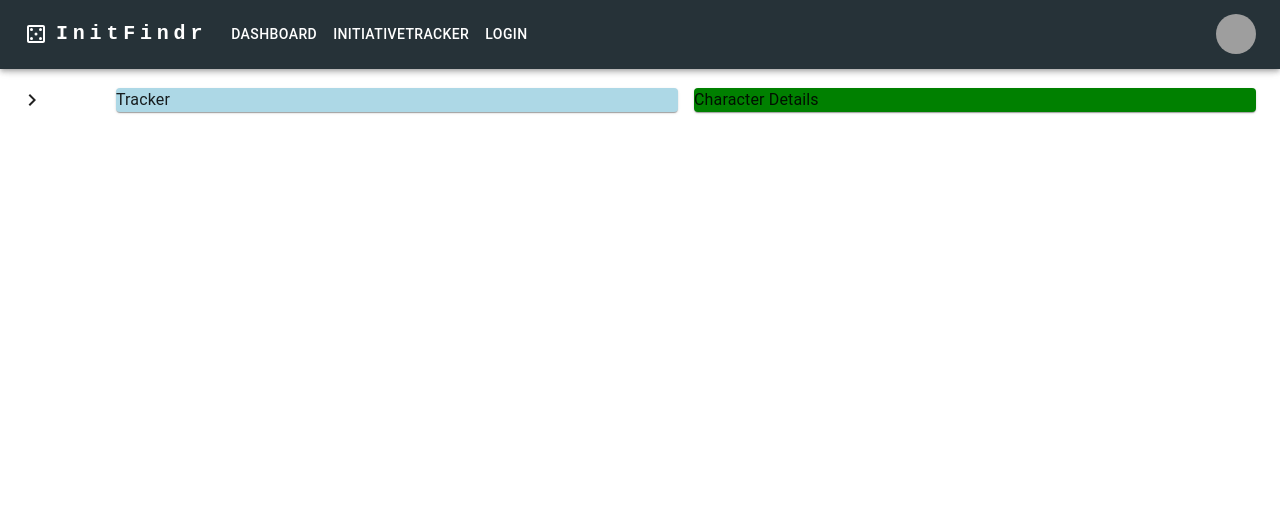
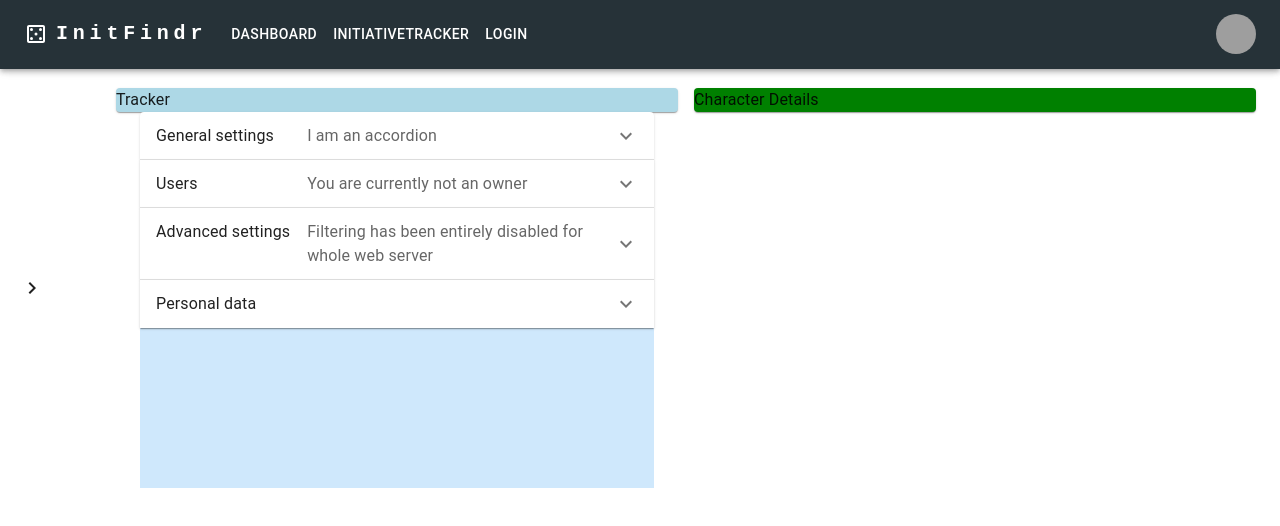
Before and after one commit to Nic-Horton/initiative-finder, a React (Create React App) app: page /tracker in a window 1280 px wide. Shown: the top 526 px of the page. Built offline with nearby package versions, Linux system fonts and the light colour scheme; grey boxes are pictures that could not be loaded.

Commit message:
Created base for InitiativeOrderCard component and imported into InitiativeTracker to view

```diff
--- /dev/null
+++ b/src/Component/InitiativeOrderCard.jsx
@@ -0,0 +1,120 @@
+import React from "react";
+import CssBaseline from "@mui/material/CssBaseline";
+import Box from "@mui/material/Box";
+import Container from "@mui/material/Container";
+import Accordion from "@mui/material/Accordion";
+import AccordionDetails from "@mui/material/AccordionDetails";
+import AccordionSummary from "@mui/material/AccordionSummary";
+import Typography from "@mui/material/Typography";
+import ExpandMoreIcon from "@mui/icons-material/ExpandMore";
+
+export default function InitiativeOrderCard() {
+   const [expanded, setExpanded] = React.useState(false);
+
+   const handleChange = (panel) => (event, isExpanded) => {
+     setExpanded(isExpanded ? panel : false);
+   };
+
+   return (
+     <>
+       <React.Fragment>
+         <CssBaseline />
+         <Container fixed>
+           <Accordion
+             expanded={expanded === "panel1"}
+             onChange={handleChange("panel1")}
+           >
+             <AccordionSummary
+               expandIcon={<ExpandMoreIcon />}
+               aria-controls="panel1bh-content"
+               id="panel1bh-header"
+             >
+               <Typography sx={{ width: "33%", flexShrink: 0 }}>
+                 General settings
+               </Typography>
+               <Typography sx={{ color: "text.secondary" }}>
+                 I am an accordion
+               </Typography>
+             </AccordionSummary>
+             <AccordionDetails>
+               <Typography>
+                 Nulla facilisi. Phasellus sollicitudin nulla et quam mattis
+                 feugiat. Aliquam eget maximus est, id dignissim quam.
+               </Typography>
+             </AccordionDetails>
+           </Accordion>
+           <Accordion
+             expanded={expanded === "panel2"}
+             onChange={handleChange("panel2")}
+           >
+             <AccordionSummary
+               expandIcon={<ExpandMoreIcon />}
+               aria-controls="panel2bh-content"
+               id="panel2bh-header"
+             >
+               <Typography sx={{ width: "33%", flexShrink: 0 }}>
+                 Users
+               </Typography>
+               <Typography sx={{ color: "text.secondary" }}>
+                 You are currently not an owner
+               </Typography>
+             </AccordionSummary>
+             <AccordionDetails>
+               <Typography>
+                 Donec placerat, lectus sed mattis semper, neque lectus feugiat
+                 lectus, varius pulvinar diam eros in elit. Pellentesque
+                 convallis laoreet laoreet.
+               </Typography>
+             </AccordionDetails>
+           </Accordion>
+           <Accordion
+             expanded={expanded === "panel3"}
+             onChange={handleChange("panel3")}
+           >
+             <AccordionSummary
+               expandIcon={<ExpandMoreIcon />}
+               aria-controls="panel3bh-content"
+               id="panel3bh-header"
+             >
+               <Typography sx={{ width: "33%", flexShrink: 0 }}>
+                 Advanced settings
+               </Typography>
+               <Typography sx={{ color: "text.secondary" }}>
+                 Filtering has been entirely disabled for whole web server
+               </Typography>
+             </AccordionSummary>
+             <AccordionDetails>
+               <Typography>
+                 Nunc vitae orci ultricies, auctor nunc in, volutpat nisl.
+                 Integer sit amet egestas eros, vitae egestas augue. Duis vel
+                 est augue.
+               </Typography>
+             </AccordionDetails>
+           </Accordion>
+           <Accordion
+             expanded={expanded === "panel4"}
+             onChange={handleChange("panel4")}
+           >
+             <AccordionSummary
+               expandIcon={<ExpandMoreIcon />}
+               aria-controls="panel4bh-content"
+               id="panel4bh-header"
+             >
+               <Typography sx={{ width: "33%", flexShrink: 0 }}>
+                 Personal data
+               </Typography>
+             </AccordionSummary>
+             <AccordionDetails>
+               <Typography>
+                 Nunc vitae orci ultricies, auctor nunc in, volutpat nisl.
+                 Integer sit amet egestas eros, vitae egestas augue. Duis vel
+                 est augue.
+               </Typography>
+             </AccordionDetails>
+           </Accordion>
+           <Box sx={{ bgcolor: "#cfe8fc", height: "20vh"}} />
+         </Container>
+       </React.Fragment>
+     </>
+   );
+}
--- a/src/Pages/InitiativeTracker.js
+++ b/src/Pages/InitiativeTracker.js
@@ -6,6 +6,7 @@
 import Toolbar from '@mui/material/Toolbar';
 import { Main } from '../Component/Initiative Drawer/Drawer';
 import SearchDrawer from '../Component/Initiative Drawer/Drawer';
+import InitiativeOrderCard from '../Component/InitiativeOrderCard';
 
 function InitiativeTracker() {
 	const [open, setOpen] = React.useState(false);
@@ -20,6 +21,7 @@
 					<Grid container spacing={2}>
 						<Grid item xs={6}>
 							<Paper sx={{ backgroundColor: 'lightblue' }}>Tracker</Paper>
+							<InitiativeOrderCard/>
 						</Grid>
 						<Grid item xs>
 							<Paper sx={{ backgroundColor: 'green' }}>Character Details</Paper>
```
